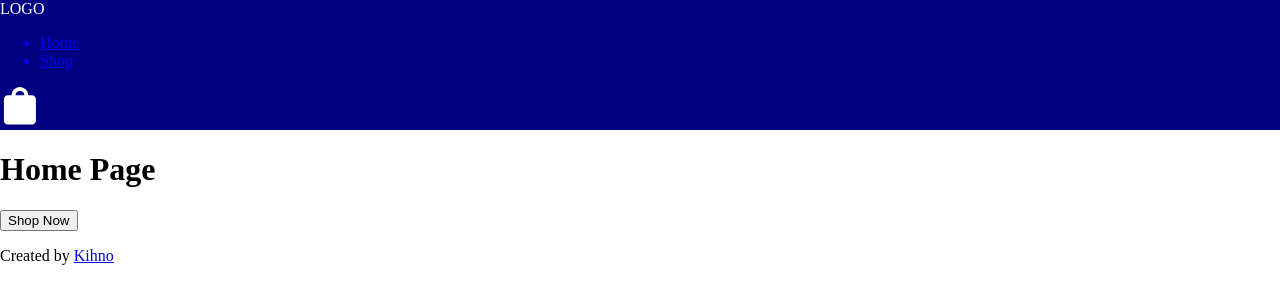
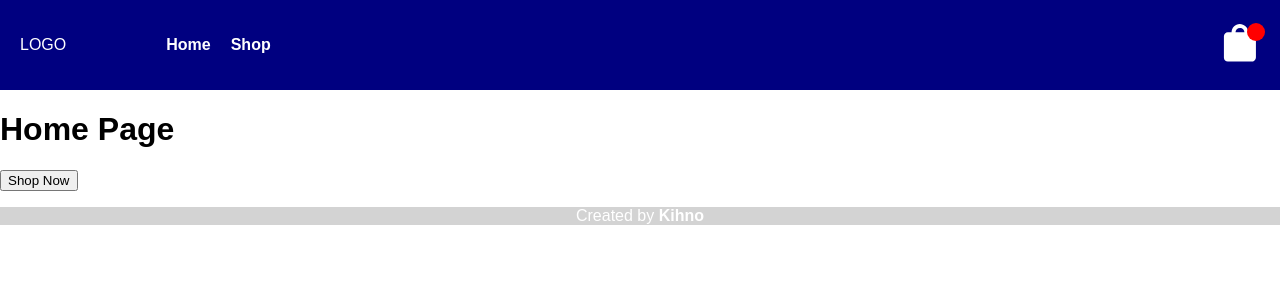
Before and after one commit to kihno/shopping-cart, a React (Create React App) app: page / in a window 1280 px wide. Shown: the top 304 px of the page. Built offline with nearby package versions, Linux system fonts and the light colour scheme; no server answers.

Commit message:
Add delete button for items in cart

```diff
--- a/src/components/App.js
+++ b/src/components/App.js
@@ -23,7 +23,7 @@ const App = () => {
     .then((res) => res.json())
     .then((json) => {
 
-      for (let i = 0; i < json.length; i++) {
+      for (let i = 0; i < json.length - 1; i++) {
         const item = {
           id: json[i].id,
           name: json[i].name,
@@ -59,10 +59,14 @@ const App = () => {
     setHide(!hide);
   }
 
+  const handleDelete = (cartItem) => {
+    setCart(cart.filter(item => item.name !== cartItem.name));
+  }
+
   return(
     <div className="App">
       <Header cart={cart} handleLogoClick={handleLogoClick} handleCartClick={handleCartClick} />
-      <Cart cart={cart} hide={hide} handleCartClick={handleCartClick} />
+      <Cart cart={cart} hide={hide} handleCartClick={handleCartClick} handleDelete={handleDelete} />
       <Routes>
               <Route path="/" element={<Home handleShopClick={handleShopClick} />} />
               <Route path="/shop" element={<Shop items={items} handleAdd={handleAdd} />} />
--- a/src/components/Cart.js
+++ b/src/components/Cart.js
@@ -1,7 +1,8 @@
 import React from 'react';
+import trash from '../images/trash-black.svg';
 
 const Cart = (props) => {
-    const { cart, hide, handleCartClick } = props;
+    const { cart, hide, handleCartClick, handleDelete } = props;
 
     const totalPrice = (cart) => {
         let price = 0;
@@ -17,12 +18,13 @@ const Cart = (props) => {
         return (
             <div id="cart" className={hide ? "hide" : null}>
             {cart.map(item => {
-                    return <div className="cartItem" key={item.id} data-testId="cartItem">
-                                <div data-testId="name">{item.name}</div>
+                    return <div className="cartItem" key={item.id} data-testid="cartItem">
+                                <div data-testid="name">{item.name}</div>
                                 <div>{item.price}</div>
+                                <img src={trash} alt="Delte" className="trashIcon" onClick={() => handleDelete(item)} />
                             </div>
                 })}
-                <div id="cartTotal" data-testId="price">{totalPrice(cart)}</div>
+                <div id="cartTotal" data-testid="price">{totalPrice(cart)}</div>
             <button onClick={handleCartClick} >Continue Shopping</button>
             <button>Checkout</button>
         </div>
--- a/src/components/CartButton.js
+++ b/src/components/CartButton.js
@@ -7,7 +7,7 @@ const CartButton = (props) => {
     return(
         <div id="cartButton" onClick={handleCartClick}>
             <img id="shoppingCart" src={shoppingBag} alt="Shopping Cart" />
-            <span id="cartTotal" data-testid="cartTotal">
+            <span id="cartNumber" data-testid="cartTotal">
                 {(cart.length === 0) ? '' : cart.length}
             </span>
         </div>
--- a/src/components/Product.js
+++ b/src/components/Product.js
@@ -7,9 +7,9 @@ const Product = (props) => {
     return (
         <div className="item" key={item.id}>
             <img src={item.img} className="itemImg" alt={item.name}></img>
-            <div className="itemName" data-testId="name">{item.name}</div>
-            <div className="itemDescription" data-testId="description">{item.description}</div>
-            <div className="itemPrice" data-testId="price">{item.price}</div>
+            <div className="itemName" data-testid="name">{item.name}</div>
+            <div className="itemDescription" data-testid="description">{item.description}</div>
+            <div className="itemPrice" data-testid="price">{item.price}</div>
             <AddCartButton handleAdd={() => handleAdd(item)} />
         </div>
     )
--- a/src/components/Shop.js
+++ b/src/components/Shop.js
@@ -7,7 +7,7 @@ const Shop = (props) => {
         <div id="shop">
             <h1>Shop Page</h1>
             {props.items.map(item => {
-                return <Product item={item} handleAdd={props.handleAdd} />
+                return <Product item={item} key={item.id} handleAdd={props.handleAdd} />
             })}
         </div>
     )
--- a/src/styles/App.css
+++ b/src/styles/App.css
@@ -1,16 +1,61 @@
 body {
   margin: 0;
+  font-family: Arial, Helvetica, sans-serif;
 }
 
 #header {
+  display: flex;
+  gap: 100px;
+  padding: 20px;
+  align-items: center;
   color: white;
   background-color: navy;
+}
+
+nav > ul {
+  padding: 0;
+  gap: 20px;
+  display: flex;
+  justify-content: space-around;
+  list-style: none;
+}
+
+a {
+  text-decoration: none;
+  color: white;
+  font-weight: bold;
 }
 
 .hide {
   display: none;
 }
 
+#cartButton {
+  justify-self: end;
+  margin-left: auto;
+}
+
 #shoppingCart {
   height: 40px;
 }
+
+#cartNumber {
+  position: absolute;
+  right: 15px;
+  background-color: red;
+  border-radius: 50%;
+  height: 18px;
+  width: 18px;
+  text-align: center;
+  font-weight: bold;
+}
+
+.trashIcon {
+  height: 20px;
+}
+
+#footer {
+  background-color: lightgrey;
+  color: white;
+  text-align: center;
+}
```
Also changed, not shown: src/images/trash-black.svg (added).
